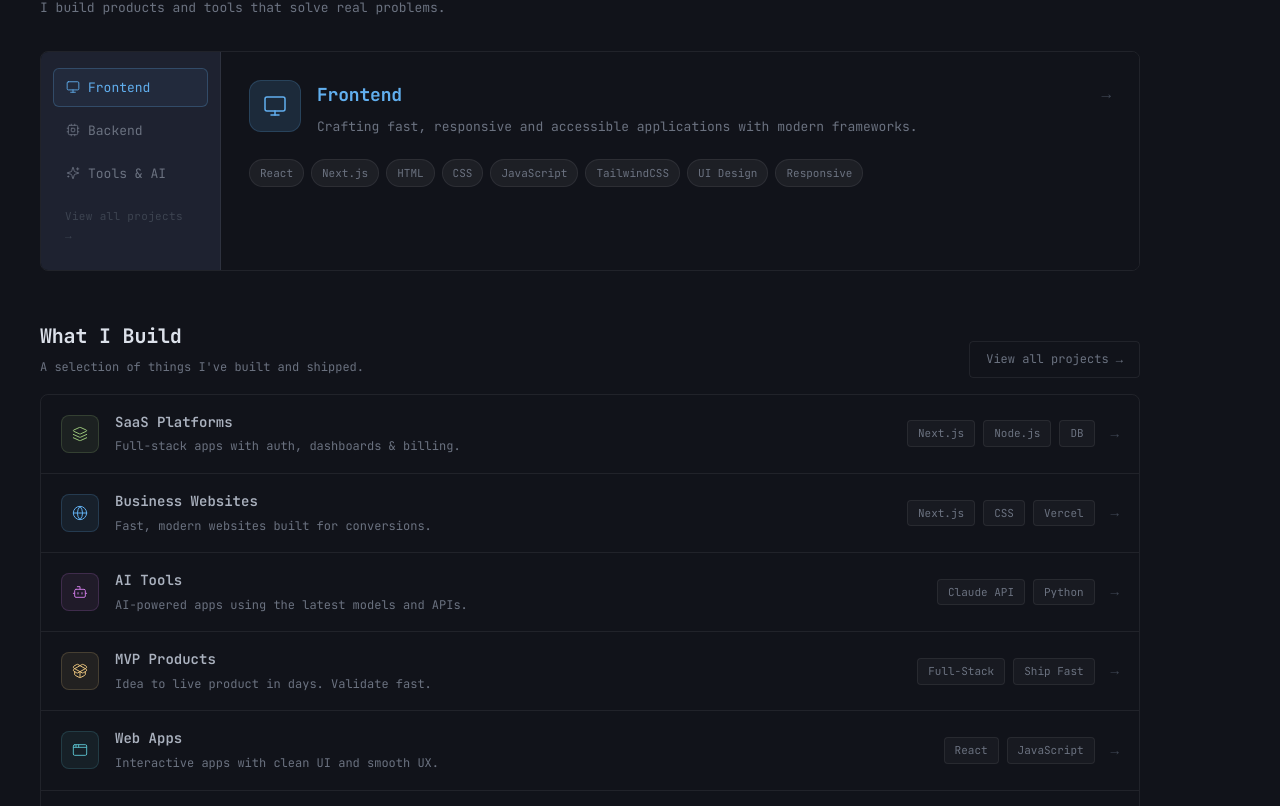
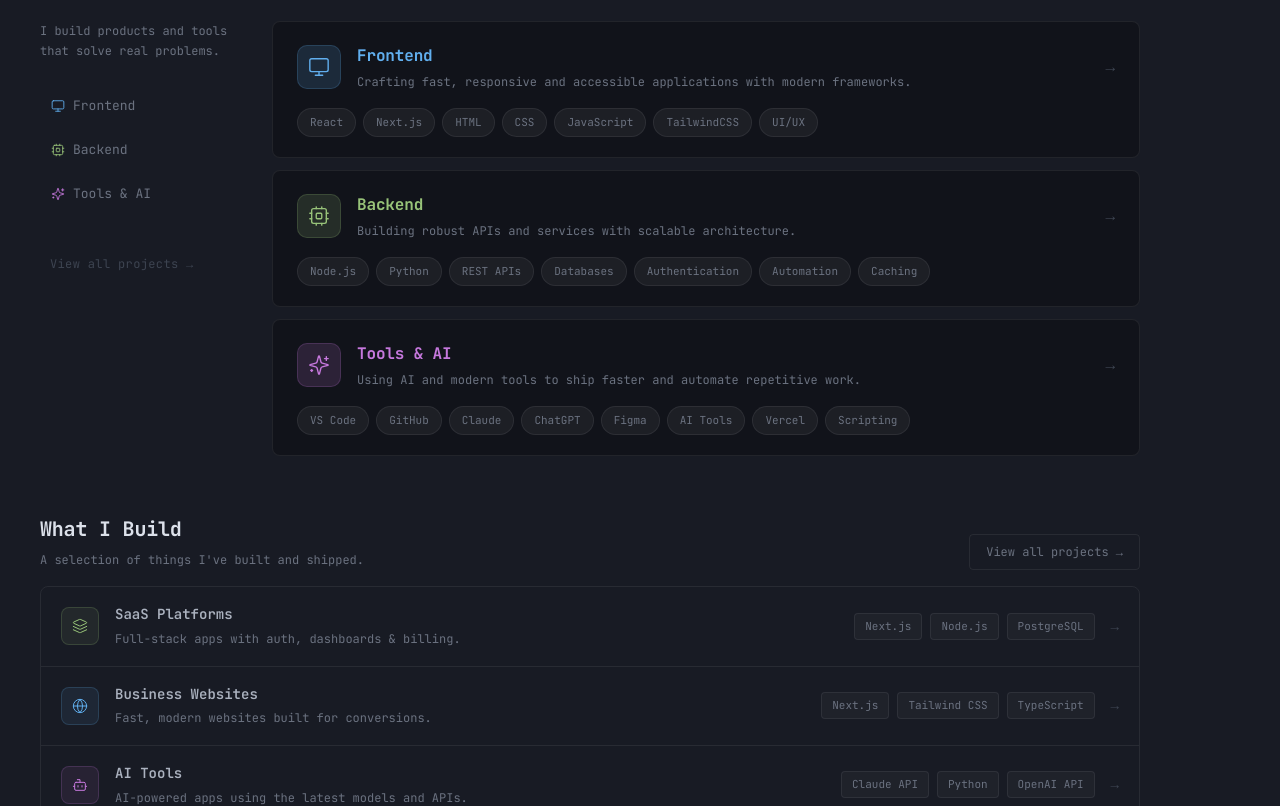
Before and after one commit to savewinkie/portfolio, a Next.js app: page / in a window 1280 px wide. Shown: the part 1894-2700 px from the top of the page. Built offline with nearby package versions, Linux system fonts and the light colour scheme.

Commit message:
redesign skills

```diff
--- a/app/globals.css
+++ b/app/globals.css
@@ -550,116 +550,261 @@ section { padding: 100px 40px; position: relative; }
 .about-text p .hl-blue   { color: var(--blue); }
 .about-text p .hl-yellow { color: var(--yellow); }
 
-/* ── Skills layout ── */
-.skills-layout {
+/* ── Skills ── */
+.skills-bg { background: var(--bg-2); }
+
+.skills-subtitle {
+  font-size: 13px;
+  color: var(--fg-dim);
+  margin-bottom: 32px;
+  margin-top: -24px;
+}
+
+.skills-outer {
   display: grid;
-  grid-template-columns: 180px 1fr;
-  gap: 0;
+  grid-template-columns: 200px 1fr;
+  gap: 32px;
   max-width: 1100px;
-  border: 1px solid var(--border);
-  border-radius: 8px;
-  overflow: hidden;
-  margin-bottom: 48px;
-}
-
-.skills-sidebar {
-  background: var(--bg-3);
-  border-right: 1px solid var(--border);
-  padding: 16px 12px;
+  margin-bottom: 56px;
+  align-items: start;
+}
+
+.skills-left {
+  position: sticky;
+  top: 80px;
+  display: flex;
+  flex-direction: column;
+  gap: 8px;
+}
+
+.skills-left-desc {
+  font-size: 12px;
+  color: var(--fg-dim);
+  line-height: 1.7;
+  margin-bottom: 16px;
+}
+
+.skills-left-nav {
   display: flex;
   flex-direction: column;
   gap: 4px;
-}
-
-.skills-sidebar-item {
+  margin-bottom: 24px;
+}
+
+.skills-left-item {
   display: flex;
   align-items: center;
   gap: 8px;
-  padding: 10px 12px;
+  padding: 8px 10px;
   border-radius: 6px;
+  text-decoration: none;
+  color: var(--fg-dim);
+  font-size: 13px;
+  transition: all 0.2s;
   border: 1px solid transparent;
-  background: transparent;
-  color: var(--fg-dim);
-  font-family: var(--font);
-  font-size: 13px;
-  cursor: pointer;
-  transition: all 0.2s;
-  text-align: left;
-  width: 100%;
-}
-
-.skills-sidebar-item:hover {
-  color: var(--fg-bright);
-  background: var(--bg-2);
-}
-
-.skills-view-all {
-  font-family: var(--font);
-  font-size: 11px;
+}
+
+.skills-left-item:hover {
+  color: var(--c, var(--fg-bright));
+  background: rgba(255,255,255,0.04);
+  border-color: var(--border);
+}
+
+.skills-left-cta {
+  font-size: 12px;
   color: var(--fg-muted);
   text-decoration: none;
-  padding: 10px 12px;
-  margin-top: auto;
+  padding: 8px 10px;
   transition: color 0.2s;
   letter-spacing: 0.03em;
 }
 
-.skills-view-all:hover { color: var(--fg-dim); }
-
-.skills-content {
+.skills-left-cta:hover { color: var(--fg-dim); }
+
+.skills-right {
+  display: flex;
+  flex-direction: column;
+  gap: 12px;
+}
+
+.skill-card-v3 {
   background: var(--bg);
-  padding: 0;
-}
-
-.skill-panel {
-  display: none;
+  border: 1px solid var(--border);
+  border-radius: 8px;
+  padding: 20px 24px;
+  display: flex;
   flex-direction: column;
-  gap: 20px;
-  padding: 28px;
-}
-
-.skill-panel.active { display: flex; }
-
-.skill-panel-head {
-  display: flex;
-  align-items: flex-start;
   gap: 16px;
-}
-
-.skill-panel-icon {
-  width: 52px;
-  height: 52px;
-  border-radius: 12px;
+  transition: border-color 0.2s;
+}
+
+.skill-card-v3:hover { border-color: var(--border-2); }
+
+.skill-card-v3-head {
+  display: flex;
+  align-items: center;
+  gap: 16px;
+}
+
+.skill-card-v3-icon {
+  width: 44px;
+  height: 44px;
+  border-radius: 10px;
   display: flex;
   align-items: center;
   justify-content: center;
   flex-shrink: 0;
 }
 
-.skill-panel-title {
-  font-size: 18px;
+.skill-card-v3-info { flex: 1; }
+
+.skill-card-v3-title {
+  font-size: 16px;
   font-weight: 700;
-  margin-bottom: 6px;
+  margin-bottom: 4px;
   letter-spacing: -0.01em;
 }
 
-.skill-panel-desc {
-  font-size: 13px;
-  color: var(--fg-dim);
-  line-height: 1.7;
-}
-
-.skill-panel-arrow {
-  margin-left: auto;
+.skill-card-v3-desc {
+  font-size: 12px;
+  color: var(--fg-dim);
+  line-height: 1.6;
+}
+
+.skill-card-v3-arrow {
   color: var(--fg-muted);
   font-size: 16px;
   flex-shrink: 0;
-}
+  transition: all 0.2s;
+}
+
+.skill-card-v3:hover .skill-card-v3-arrow {
+  color: var(--fg-dim);
+  transform: translateX(3px);
+}
+
+.skill-tags { display: flex; flex-wrap: wrap; gap: 7px; }
+
+.skill-tag-pill {
+  font-size: 11px;
+  padding: 4px 12px;
+  border-radius: 20px;
+  background: rgba(255,255,255,0.05);
+  border: 1px solid var(--border);
+  color: var(--fg-dim);
+  transition: all 0.2s;
+}
+
+.skill-tag-pill:hover {
+  color: var(--fg-bright);
+  border-color: var(--border-2);
+}
+
+/* What I Build */
+.wib-header {
+  display: flex;
+  align-items: flex-end;
+  justify-content: space-between;
+  max-width: 1100px;
+  margin-bottom: 16px;
+}
+
+.wib-heading {
+  font-size: 20px;
+  font-weight: 700;
+  color: var(--fg-bright);
+  margin-bottom: 4px;
+  letter-spacing: -0.01em;
+}
+
+.wib-subheading { font-size: 12px; color: var(--fg-dim); }
+
+.wib-view-all {
+  font-size: 12px;
+  color: var(--fg-dim);
+  text-decoration: none;
+  border: 1px solid var(--border);
+  padding: 7px 16px;
+  border-radius: 4px;
+  transition: all 0.2s;
+  white-space: nowrap;
+  flex-shrink: 0;
+  font-family: var(--font);
+}
+
+.wib-view-all:hover { color: var(--fg-bright); border-color: var(--border-2); }
+
+.builds-table {
+  max-width: 1100px;
+  border: 1px solid var(--border);
+  border-radius: 8px;
+  overflow: hidden;
+}
+
+.build-row-new {
+  display: flex;
+  align-items: center;
+  gap: 16px;
+  padding: 16px 20px;
+  border-bottom: 1px solid var(--border);
+  transition: background 0.2s;
+  cursor: default;
+}
+
+.build-row-new:last-child { border-bottom: none; }
+.build-row-new:hover { background: var(--bg-3); }
+.build-row-new:hover .build-title-new { color: var(--fg-bright); }
+
+.build-icon-wrap {
+  width: 38px;
+  height: 38px;
+  border-radius: 8px;
+  display: flex;
+  align-items: center;
+  justify-content: center;
+  flex-shrink: 0;
+}
+
+.build-info { flex: 1; min-width: 0; }
+
+.build-title-new {
+  font-size: 14px;
+  font-weight: 600;
+  color: var(--fg);
+  margin-bottom: 2px;
+  transition: color 0.2s;
+}
+
+.build-desc-new { font-size: 12px; color: var(--fg-dim); }
+
+.build-tags-new { display: flex; gap: 8px; flex-shrink: 0; }
+
+.build-tag-new {
+  font-size: 11px;
+  color: var(--fg-dim);
+  border: 1px solid var(--border);
+  padding: 3px 10px;
+  border-radius: 4px;
+  background: rgba(255,255,255,0.03);
+  white-space: nowrap;
+}
+
+.build-arrow {
+  font-size: 14px;
+  color: var(--fg-muted);
+  flex-shrink: 0;
+  transition: all 0.2s;
+}
+
+.build-row-new:hover .build-arrow { color: var(--fg-dim); transform: translateX(2px); }
 
 @media (max-width: 900px) {
-  .skills-layout { grid-template-columns: 1fr; }
-  .skills-sidebar { flex-direction: row; flex-wrap: wrap; border-right: none; border-bottom: 1px solid var(--border); }
-  .skills-view-all { display: none; }
+  .skills-outer { grid-template-columns: 1fr; }
+  .skills-left { position: static; flex-direction: row; flex-wrap: wrap; gap: 4px; }
+  .skills-left-desc { display: none; }
+  .skills-left-cta { display: none; }
+  .build-tags-new { display: none; }
+  .wib-view-all { display: none; }
 }
 
 .skills-subtitle {
--- a/components/Skills.js
+++ b/components/Skills.js
@@ -1,6 +1,3 @@
-'use client';
-
-import { useState } from 'react';
 import { Monitor, Cpu, Sparkles, Layers, Globe, Bot, PackageOpen, AppWindow, Zap, FileCode, Briefcase } from 'lucide-react';
 
 const skills = [
@@ -10,7 +7,7 @@ const skills = [
     color: '#61afef',
     bg: 'rgba(97,175,239,0.15)',
     desc: 'Crafting fast, responsive and accessible applications with modern frameworks.',
-    tags: ['React', 'Next.js', 'HTML', 'CSS', 'JavaScript', 'TailwindCSS', 'UI Design', 'Responsive'],
+    tags: ['React', 'Next.js', 'HTML', 'CSS', 'JavaScript', 'TailwindCSS', 'UI/UX'],
   },
   {
     Icon: Cpu,
@@ -18,7 +15,7 @@ const skills = [
     color: '#98c379',
     bg: 'rgba(152,195,121,0.15)',
     desc: 'Building robust APIs and services with scalable architecture.',
-    tags: ['Node.js', 'Python', 'REST APIs', 'Databases', 'Authentication', 'Automation'],
+    tags: ['Node.js', 'Python', 'REST APIs', 'Databases', 'Authentication', 'Automation', 'Caching'],
   },
   {
     Icon: Sparkles,
@@ -26,24 +23,20 @@ const skills = [
     color: '#c678dd',
     bg: 'rgba(198,120,221,0.15)',
     desc: 'Using AI and modern tools to ship faster and automate repetitive work.',
-    tags: ['VS Code', 'GitHub', 'Claude', 'ChatGPT', 'Figma', 'AI Tools', 'Vercel'],
+    tags: ['VS Code', 'GitHub', 'Claude', 'ChatGPT', 'Figma', 'AI Tools', 'Vercel', 'Scripting'],
   },
 ];
 
 const builds = [
-  { Icon: Layers,      color: '#98c379', title: 'SaaS Platforms',    desc: 'Full-stack apps with auth, dashboards & billing.',     tags: ['Next.js', 'Node.js', 'DB'] },
-  { Icon: Globe,       color: '#61afef', title: 'Business Websites', desc: 'Fast, modern websites built for conversions.',          tags: ['Next.js', 'CSS', 'Vercel'] },
-  { Icon: Bot,         color: '#c678dd', title: 'AI Tools',          desc: 'AI-powered apps using the latest models and APIs.',     tags: ['Claude API', 'Python'] },
-  { Icon: PackageOpen, color: '#e5c07b', title: 'MVP Products',      desc: 'Idea to live product in days. Validate fast.',          tags: ['Full-Stack', 'Ship Fast'] },
-  { Icon: AppWindow,   color: '#56b6c2', title: 'Web Apps',          desc: 'Interactive apps with clean UI and smooth UX.',         tags: ['React', 'JavaScript'] },
-  { Icon: FileCode,    color: '#d19a66', title: 'Landing Pages',     desc: 'High-converting pages with animations and speed.',      tags: ['Next.js', 'Design'] },
-  { Icon: Briefcase,   color: '#98c379', title: 'Portfolio Sites',   desc: 'Memorable portfolios that leave a lasting impression.', tags: ['Next.js', 'Animations'] },
-  { Icon: Zap,         color: '#e06c75', title: 'Automation Tools',  desc: 'Scripts and bots that save hours of repetitive work.',  tags: ['Python', 'Node.js'] },
+  { Icon: Layers,      color: '#98c379', title: 'SaaS Platforms',    desc: 'Full-stack apps with auth, dashboards & billing.',     tags: ['Next.js', 'Node.js', 'PostgreSQL'] },
+  { Icon: Globe,       color: '#61afef', title: 'Business Websites', desc: 'Fast, modern websites built for conversions.',          tags: ['Next.js', 'Tailwind CSS', 'TypeScript'] },
+  { Icon: Bot,         color: '#c678dd', title: 'AI Tools',          desc: 'AI-powered apps using the latest models and APIs.',     tags: ['Claude API', 'Python', 'OpenAI API'] },
+  { Icon: PackageOpen, color: '#e5c07b', title: 'MVP Products',      desc: 'Idea to live product in days. Validate fast.',          tags: ['Next.js', 'Stripe', 'Supabase'] },
+  { Icon: AppWindow,   color: '#56b6c2', title: 'Web Apps',          desc: 'Interactive apps with clean UI and smooth UX.',         tags: ['React', 'TypeScript', 'Tailwind CSS'] },
+  { Icon: Zap,         color: '#e06c75', title: 'Automation Tools',  desc: 'Scripts and bots that save hours of repetitive work.',  tags: ['Python', 'Node.js', 'Scripting'] },
 ];
 
 export default function Skills() {
-  const [activeSkill, setActiveSkill] = useState(0);
-
   return (
     <section className="skills-bg" id="skills">
       <div className="sec-header">
@@ -52,46 +45,39 @@ export default function Skills() {
         <div className="sec-line" />
       </div>
 
-      <p className="skills-subtitle reveal">I build products and tools that solve real problems.</p>
-
-      {/* Skills — sidebar + content */}
-      <div className="skills-layout reveal">
-        {/* Sidebar */}
-        <div className="skills-sidebar">
-          {skills.map((s, i) => (
-            <button
-              key={s.title}
-              className={`skills-sidebar-item ${activeSkill === i ? 'active' : ''}`}
-              onClick={() => setActiveSkill(i)}
-              style={activeSkill === i ? { color: s.color, borderColor: `${s.color}40`, background: `${s.color}10` } : {}}
-            >
-              <s.Icon size={14} strokeWidth={1.5} />
-              <span>{s.title}</span>
-            </button>
-          ))}
-          <a href="#projects" className="skills-view-all">View all projects →</a>
+      {/* Skills — sidebar + stacked cards */}
+      <div className="skills-outer reveal">
+        {/* Left sidebar */}
+        <div className="skills-left">
+          <p className="skills-left-desc">I build products and tools that solve real problems.</p>
+          <div className="skills-left-nav">
+            {skills.map((s) => (
+              <a href="#skills" key={s.title} className="skills-left-item" style={{ '--c': s.color }}>
+                <s.Icon size={14} strokeWidth={1.5} color={s.color} />
+                <span>{s.title}</span>
+              </a>
+            ))}
+          </div>
+          <a href="#projects" className="skills-left-cta">View all projects →</a>
         </div>
 
-        {/* Skill content */}
-        <div className="skills-content">
-          {skills.map((s, i) => (
-            <div
-              key={s.title}
-              className={`skill-panel ${activeSkill === i ? 'active' : ''}`}
-            >
-              <div className="skill-panel-head">
-                <div className="skill-panel-icon" style={{ background: s.bg, border: `1px solid ${s.color}30` }}>
-                  <s.Icon size={24} strokeWidth={1.5} color={s.color} />
+        {/* Right stacked cards */}
+        <div className="skills-right">
+          {skills.map((s) => (
+            <div className="skill-card-v3" key={s.title}>
+              <div className="skill-card-v3-head">
+                <div className="skill-card-v3-icon" style={{ background: s.bg, border: `1px solid ${s.color}30` }}>
+                  <s.Icon size={22} strokeWidth={1.5} color={s.color} />
                 </div>
-                <div>
-                  <div className="skill-panel-title" style={{ color: s.color }}>{s.title}</div>
-                  <p className="skill-panel-desc">{s.desc}</p>
+                <div className="skill-card-v3-info">
+                  <div className="skill-card-v3-title" style={{ color: s.color }}>{s.title}</div>
+                  <p className="skill-card-v3-desc">{s.desc}</p>
                 </div>
-                <span className="skill-panel-arrow">→</span>
+                <span className="skill-card-v3-arrow">→</span>
               </div>
               <div className="skill-tags">
                 {s.tags.map((t) => (
-                  <span className="skill-tag-new" key={t}>{t}</span>
+                  <span className="skill-tag-pill" key={t}>{t}</span>
                 ))}
               </div>
             </div>
@@ -125,7 +111,6 @@ export default function Skills() {
           </div>
         ))}
       </div>
-
     </section>
   );
 }
```
